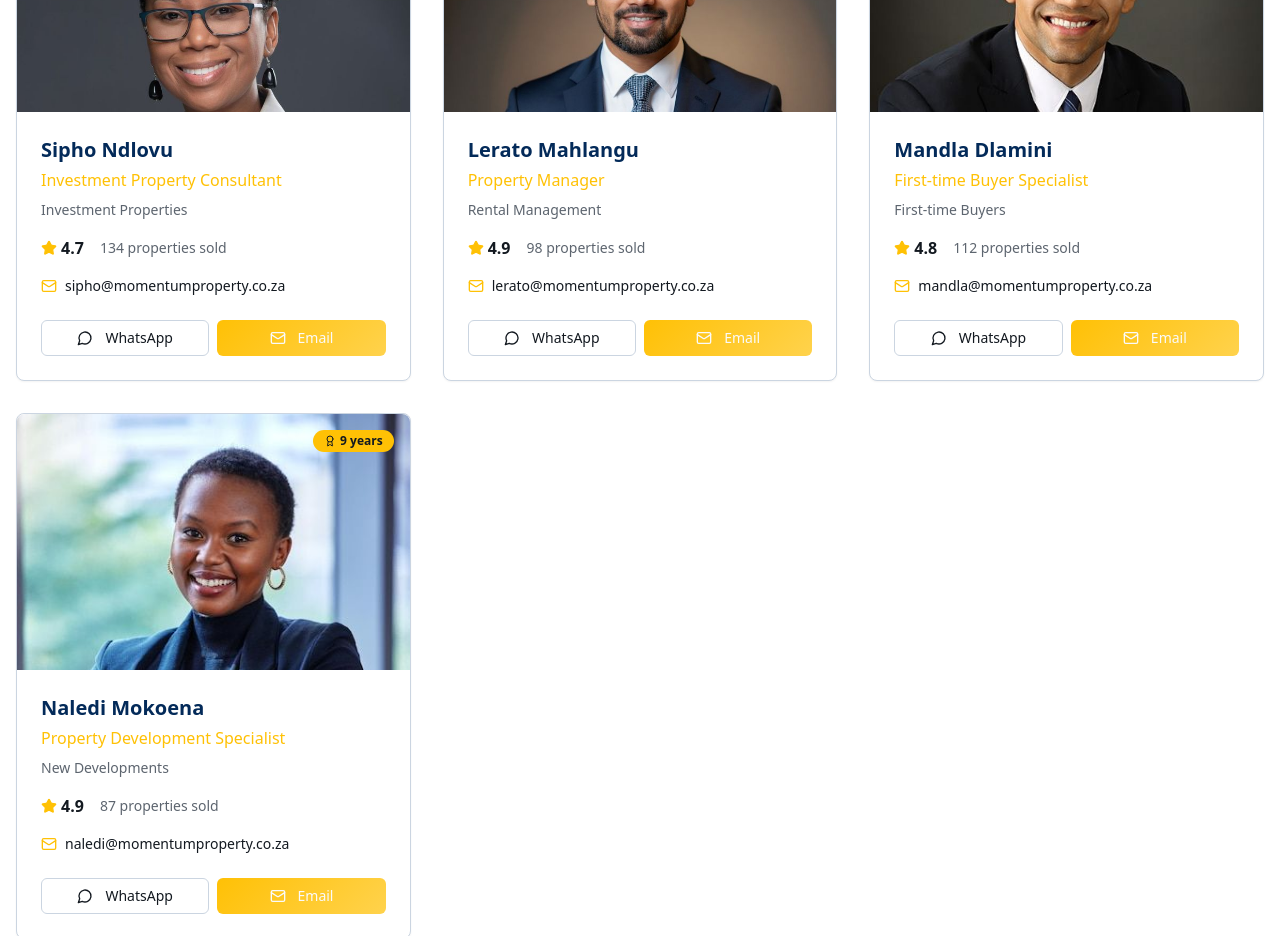
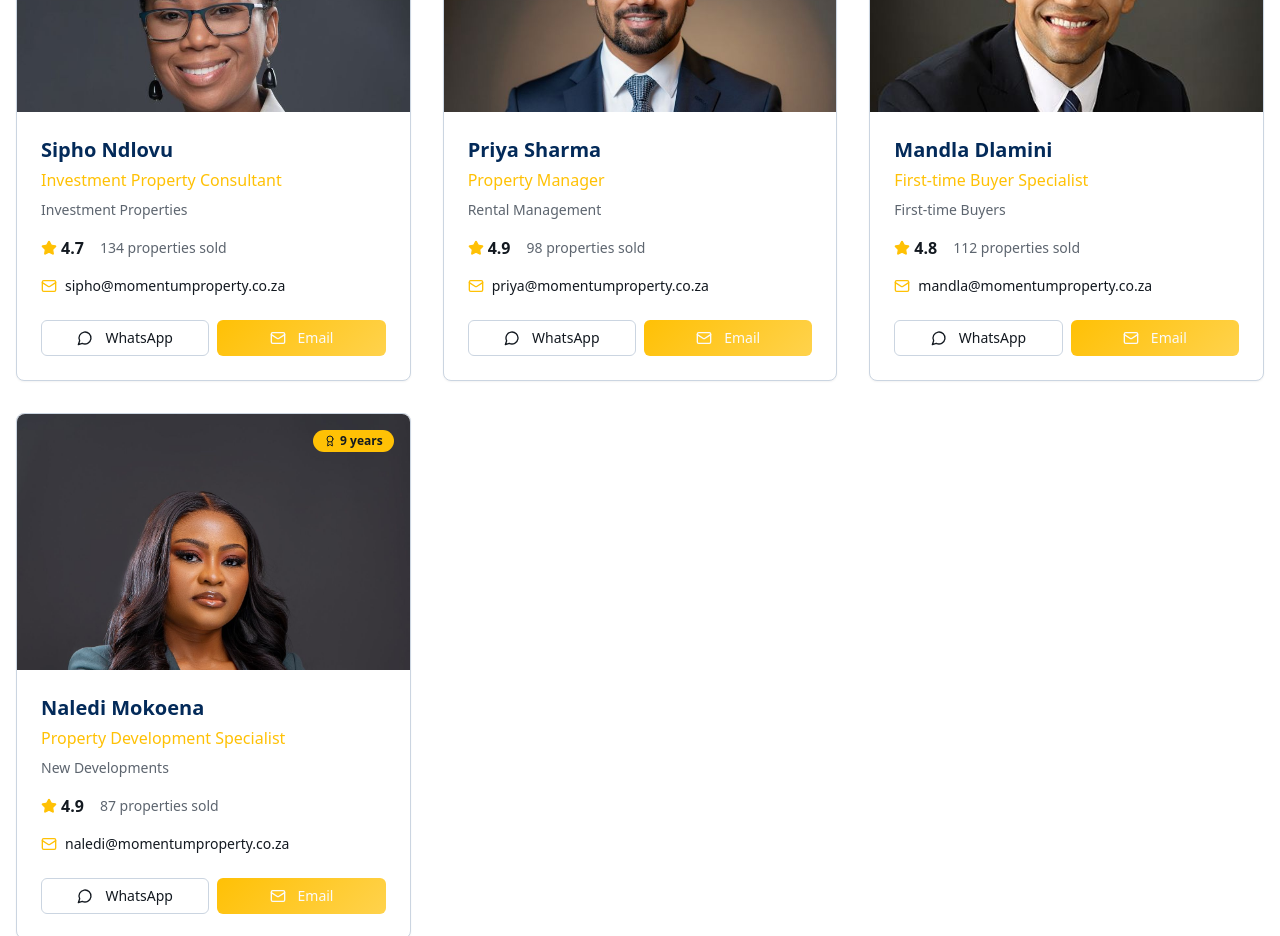
Before and after one commit to bob6512/url-to-file-fun, a React (Vite) app: page /agents in a window 1280 px wide. Shown: the part 1200-2136 px from the top of the page. Built offline with nearby package versions, Linux system fonts and the light colour scheme; the HTML template or start-up script is replaced by a standard one.

Commit message:
Update agent name and picture

```diff
--- a/src/pages/Agents.tsx
+++ b/src/pages/Agents.tsx
@@ -60,11 +60,11 @@ const Agents = () => {
     },
     {
       id: 5,
-      name: "Lerato Mahlangu",
+      name: "Priya Sharma",
       title: "Property Manager",
       specialization: "Rental Management",
       experience: "7 years",
-      email: "lerato@momentumproperty.co.za",
+      email: "priya@momentumproperty.co.za",
       rating: 4.9,
       sales: 98,
       image: lisaImage
```
Also changed, not shown: src/assets/agent-naledi.jpg.
